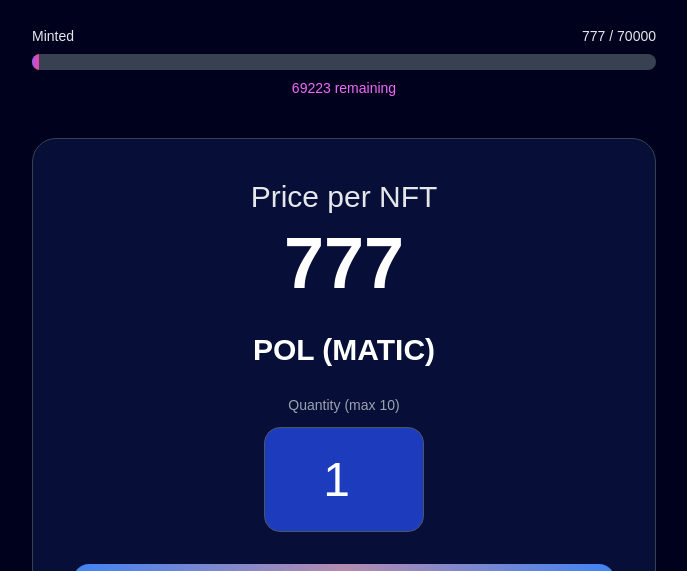
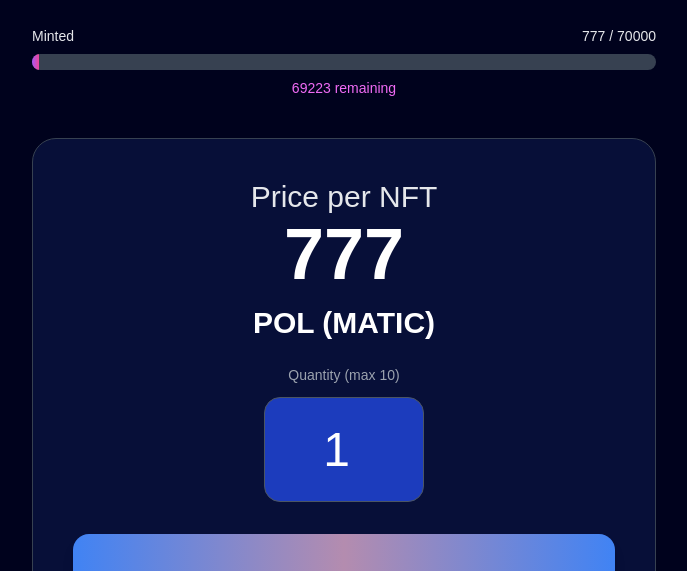
Before and after one commit to trixternft-coder/trixter.nft-mint, a plain HTML site: page index.html in a window 1280 px wide. Shown: the part 642-1213 px from the top of the page, without its empty margins (296-983 px from the left). Drawn offline with nearby package versions, Linux system fonts and the light colour scheme.

Commit message:
Update index.html

```diff
--- a/index.html
+++ b/index.html
@@ -57,7 +57,7 @@
 
     <div class="bg-[#070f38] border border-gray-700 rounded-3xl p-10">
       <p class="text-3xl mb-3">Price per NFT</p>
-      <p class="price-text font-bold text-white mb-6 leading-none">
+      <p class="price-text font-bold text-white mb-6 leading-[0.75]">
         777<br>
         <span class="text-3xl text-white">POL (MATIC)</span>
       </p>
```
